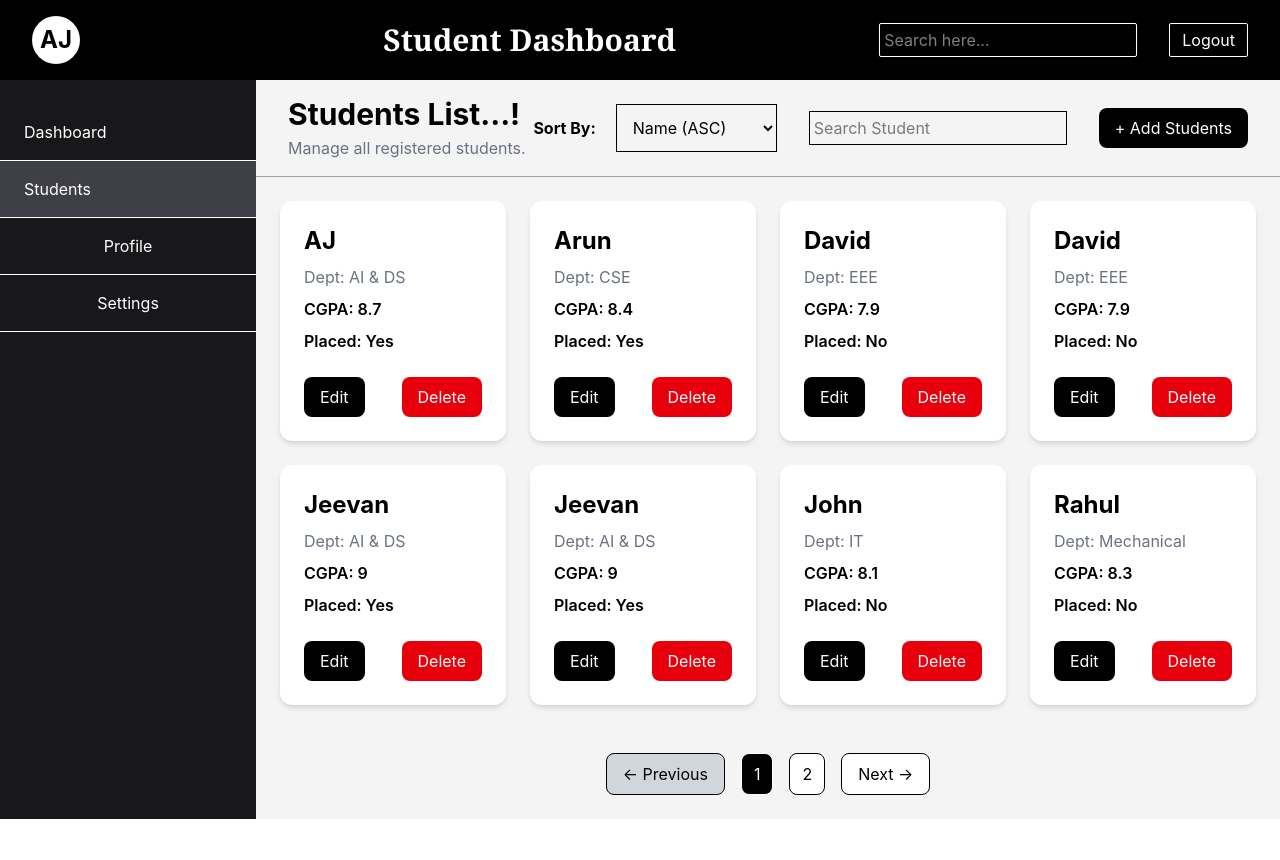
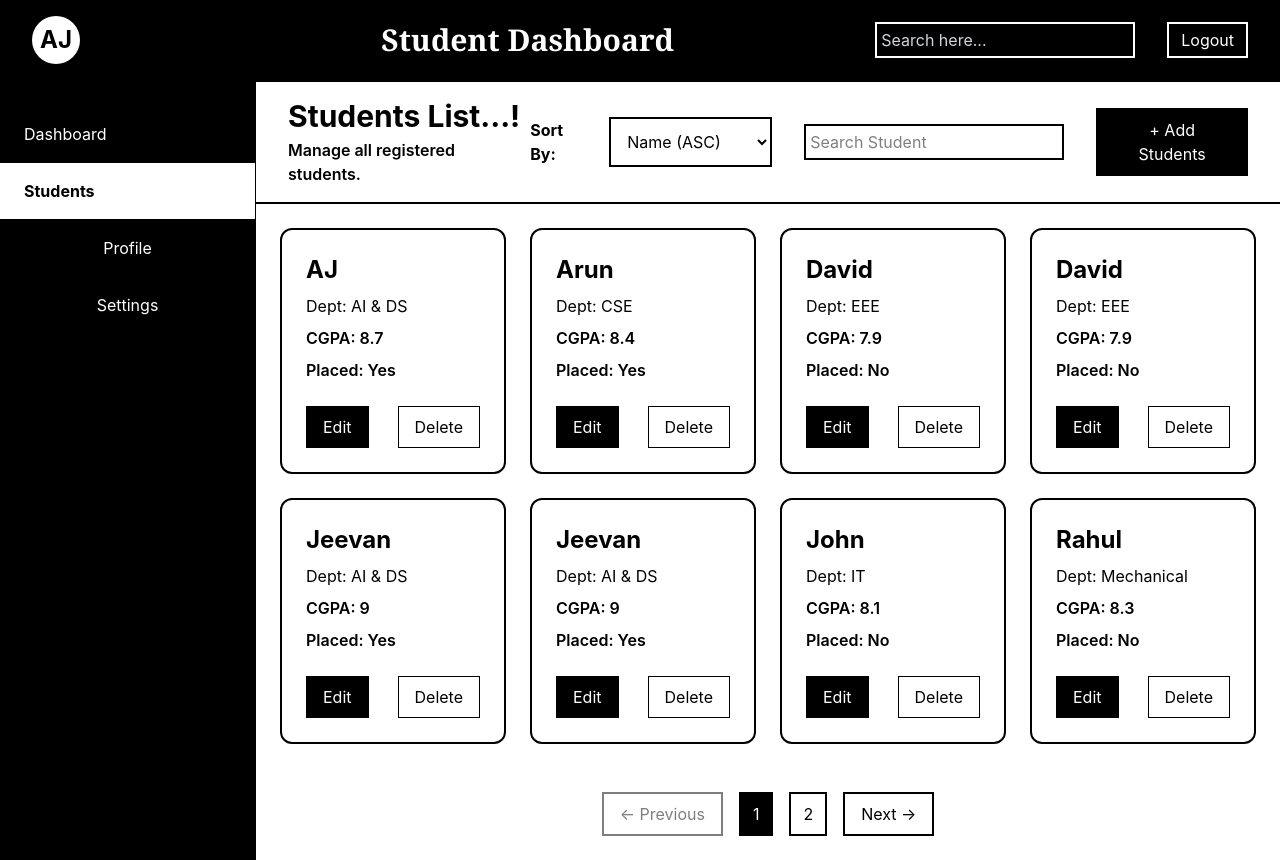
Before and after one commit to ArunJeevan29/Student_Management_System, a React (Vite) app in the folder client/: page /students in a window 1280 px wide. Before the commit the page ends 819 px from the top, so only its background shows below. Built offline with nearby package versions, Linux system fonts and the light colour scheme; the HTML template or start-up script is replaced by a standard one.

Commit message:
style: apply strict black and white theme across components

```diff
--- a/client/src/components/DashboardCard.jsx
+++ b/client/src/components/DashboardCard.jsx
@@ -2,7 +2,7 @@ import { useState } from "react";
 
 function DashboardCard({ title, value }) {
   return (
-    <div className="flex flex-col border rounded-lg p-7 shadow hover:shadow-2xl transition justify-center">
+    <div className="flex flex-col border-2 border-black p-7 bg-white text-black hover:bg-black hover:text-white transition justify-center">
       <h2 className="text-xl font-bold">{title}</h2>
       <h1 className="text-2xl mt-2">{value}</h1>
     </div>
--- a/client/src/components/DeleteModal.jsx
+++ b/client/src/components/DeleteModal.jsx
@@ -1,11 +1,11 @@
 function DeleteModal({deleteStudent, handleCancelShowDelete,selectedDeleteStudent}) {
     return(
         <div className="fixed inset-0 bg-black/40 flex justify-center items-center">
-            <div className="border flex flex-col justify-between h-52 bg-white p-10 rounded-xl shadow-xl w-96">
+            <div className="border-2 border-black flex flex-col justify-between h-52 bg-white p-10 shadow-xl w-96">
                 <h1 className="text-xl font-bold">Do you want to delete {selectedDeleteStudent.name}...?</h1>
                 <div className="flex justify-between p-10">
-                    <button onClick={handleCancelShowDelete} className="border px-4 py-2 cursor-pointer rounded-lg hover:bg-gray-100">Cancel</button>
-                    <button onClick={() => deleteStudent(selectedDeleteStudent.id)} className="px-4 py-2 text-white bg-red-600 rounded-lg cursor-pointer hover:bg-red-700">Delete</button>
+                    <button onClick={handleCancelShowDelete} className="border border-black px-4 py-2 cursor-pointer bg-white text-black hover:bg-black hover:text-white transition">Cancel</button>
+                    <button onClick={() => deleteStudent(selectedDeleteStudent.id)} className="px-4 py-2 text-white bg-black border border-black cursor-pointer hover:bg-white hover:text-black transition">Delete</button>
                 </div>
             </div>
         </div>
--- a/client/src/components/Navbar.jsx
+++ b/client/src/components/Navbar.jsx
@@ -1,11 +1,11 @@
 function Navbar() {
     return(
-        <nav className="flex flex-row items-center justify-between px-8 py-4 bg-black text-white ">
+        <nav className="flex flex-row items-center justify-between px-8 py-4 bg-black text-white border-b-2 border-black">
             <h1 className=" flex items-center text-2xl font-bold p-2 rounded-3xl bg-white text-black">AJ</h1>
             <h1 className="text-3xl font-bold ml-25 font-serif">Student Dashboard</h1>
             <div className="flex gap-8">
-                <input type="text" placeholder="Search here..." className="border p-1 rounded-xs"/>
-                <button className="border hover:text-black hover:bg-white px-3 py-1 transition duration-300 rounded-xs">Logout</button>
+                <input type="text" placeholder="Search here..." className="border-2 border-white p-1 bg-black text-white placeholder-gray-300 outline-none"/>
+                <button className="border-2 border-white hover:bg-white hover:text-black px-3 py-1 transition duration-300">Logout</button>
             </div>
         </nav>
     )
--- a/client/src/components/Sidebar.jsx
+++ b/client/src/components/Sidebar.jsx
@@ -2,12 +2,12 @@ import { NavLink } from "react-router-dom";
 
 function Sidebar() {
     return(
-        <aside className="flex flex-col w-64 bg-zinc-900 text-white">
+        <aside className="flex flex-col w-64 bg-black text-white border-r border-black">
             <div className="flex flex-col py-6">
-                <NavLink to="/" className={({isActive}) => isActive ? "bg-zinc-700 border-b px-6 py-4" : "border-b px-6 py-4 hover:bg-zinc-800"}>Dashboard</NavLink>
-                <NavLink to="/students" className={({isActive}) => isActive ? "bg-zinc-700 border-b px-6 py-4" : "border-b px-6 py-4 hover:bg-zinc-800"}>Students</NavLink>
-                <button className="border-b left-0 px-6 py-4 hover:bg-zinc-800 transition">Profile</button>
-                <button className="border-b left-0 px-6 py-4 hover:bg-zinc-800 transition">Settings</button>
+                <NavLink to="/" className={({isActive}) => isActive ? "bg-white text-black border-b border-black px-6 py-4 font-bold" : "border-b border-black px-6 py-4 hover:bg-white hover:text-black transition"}>Dashboard</NavLink>
+                <NavLink to="/students" className={({isActive}) => isActive ? "bg-white text-black border-b border-black px-6 py-4 font-bold" : "border-b border-black px-6 py-4 hover:bg-white hover:text-black transition"}>Students</NavLink>
+                <button className="border-b border-black left-0 px-6 py-4 hover:bg-white hover:text-black transition">Profile</button>
+                <button className="border-b border-black left-0 px-6 py-4 hover:bg-white hover:text-black transition">Settings</button>
             </div>
         </aside>
     )
--- a/client/src/components/StudentCard.jsx
+++ b/client/src/components/StudentCard.jsx
@@ -1,22 +1,22 @@
+import { memo } from "react";
 import { useNavigate } from "react-router-dom";
-import Students from "../pages/Students";
 
 function StudentCard({student,changeSelectedStudents, handleShowDelete}) {
     const navigate = useNavigate()
     return(
-        <div className="p-6 bg-white rounded-xl shadow-md hover:shadow-lg transition cursor-pointer" onClick={() => navigate(`/students/${student.id}`)}>
+        <div className="p-6 bg-white border-2 border-black rounded-xl hover:bg-black hover:text-white transition cursor-pointer group" onClick={() => navigate(`/students/${student.id}`)}>
             <div>
                 <h2 className="text-2xl font-bold">{student.name}</h2>
-                <h3 className="text-gray-500 mt-2">Dept: {student.department}</h3>
-                <h3 className="font-semibold mt-2">CGPA: {student.cgpa}</h3>
-                <h3 className="font-semibold mt-2">Placed: {student.placed ? "Yes" : "No"}</h3>
+                <h3 className="group-hover:text-white mt-2">Dept: {student.department}</h3>
+                <h3 className="font-semibold group-hover:text-white mt-2">CGPA: {student.cgpa}</h3>
+                <h3 className="font-semibold group-hover:text-white mt-2">Placed: {student.placed ? "Yes" : "No"}</h3>
             </div>
             <div className="flex justify-between mt-6">
-                <button onClick={(e) => {e.stopPropagation(); changeSelectedStudents(student)}} className="bg-black text-white px-4 py-2 rounded-lg hover:bg-zinc-800 transition">Edit</button>
-                <button className="bg-red-600 text-white px-4 py-2 rounded-lg hover:bg-red-700 transition" onClick={(e) =>{e.stopPropagation(); handleShowDelete(student)}}>Delete</button>
+                <button onClick={(e) => {e.stopPropagation(); changeSelectedStudents(student)}} className="bg-black text-white px-4 py-2 border border-black hover:bg-white hover:text-black transition">Edit</button>
+                <button className="bg-white text-black border border-black px-4 py-2 hover:bg-black hover:text-white transition" onClick={(e) =>{e.stopPropagation(); handleShowDelete(student)}}>Delete</button>
             </div>
         </div>
     )
 }
 
-export default StudentCard;
+export default memo(StudentCard);
--- a/client/src/pages/StudentDetails.jsx
+++ b/client/src/pages/StudentDetails.jsx
@@ -11,8 +11,8 @@ function StudentDetails({ students }) {
   return (
     <>
       {student ? (
-        <div className="flex justify-center items-center bg-gray-100 p-8 w-full">
-          <div className="bg-white shadow-lg rounded-xl p-8 w-125">
+        <div className="flex justify-center items-center bg-white p-8 w-full">
+          <div className="bg-white border-2 border-black p-8 w-125">
             <h1 className="text-3xl font-bold mb-8">Student Profile</h1>
             <div className="space-y-5">
               <div className="flex justify-between">
@@ -32,7 +32,7 @@ function StudentDetails({ students }) {
                 <span>{student.placed ? "✅ Yes" : "❌ No"}</span>
               </div>
               <div className="mt-8">
-                <button onClick={() => navigate(-1)} className="bg-black text-white px-5 py-2 rounded-lg hover:bg-zinc-800 transition">← Back</button>
+                <button onClick={() => navigate(-1)} className="bg-black text-white px-5 py-2 border-2 border-black hover:bg-white hover:text-black transition">← Back</button>
               </div>
             </div>
           </div>
--- a/client/src/pages/Students.jsx
+++ b/client/src/pages/Students.jsx
@@ -1,4 +1,4 @@
-import { useState, useMemo } from "react";
+import { useState, useMemo, useCallback } from "react";
 import StudentCard from "../components/StudentCard";
 import AddStudentForm from "../components/AddStudentForm";
 import DeleteModal from "../components/DeleteModal";
@@ -59,15 +59,15 @@ function Students({ students, setStudents }) {
     setStudents(updatedStudents);
   }
 
-  function changeSelectedStudents(student){
+  const changeSelectedStudents = useCallback((student) => {
     setSelectedStudent(student);
     setShowForm(true);
-  };
+  }, []);
 
-  function handleShowForm(){
+  const handleShowForm = useCallback(() => {
     setShowForm(false);
     setSelectedStudent(null);
-  }
+  }, []);
 
   function deleteStudent(id){
     const newArray = students.filter((student) => student.id !== id);
@@ -79,59 +79,59 @@ function Students({ students, setStudents }) {
     setShowDeletedModal(false);
   }
 
-  function handleShowDelete(student){
+  const handleShowDelete = useCallback((student) => {
     setSelectedDeleteStudent(student)
     setShowDeletedModal(true);
-  }
+  }, []);
 
-  function handleCancelShowDelete(){
+  const handleCancelShowDelete = useCallback(() => {
     setSelectedDeleteStudent(null);
     setShowDeletedModal(false);
-  }
+  }, []);
 
   return (
     <div className="flex flex-col flex-1">
-      <div className="flex justify-between px-8 py-4 bg-zinc-100 border-b border-zinc-400 items-center">
+      <div className="flex justify-between px-8 py-4 bg-white border-b-2 border-black items-center">
         <div>
           <h1 className="text-3xl font-bold ">Students List...!</h1>
-          <p className="text-gray-500 mt-1">Manage all registered students.</p>
+          <p className="text-black mt-1 font-semibold">Manage all registered students.</p>
         </div>
         <div className="flex gap-8 items-center">
           <div className="flex items-center gap-5">
             <p className="font-bold">Sort By:</p>
-            <select value={sortBy} className="border p-3" onChange={(event) => {setSortBy(event.target.value); setCurrentPage(1);}}>
+            <select value={sortBy} className="border-2 border-black p-3 bg-white text-black" onChange={(event) => {setSortBy(event.target.value); setCurrentPage(1);}}>
               <option value="name-asc">Name (ASC)</option>
               <option value="name-desc">Name (Desc)</option>
               <option value="cgpa-high">Cgpa (Highest)</option>
               <option value="cgpa-low">Cgpa (Lowest)</option>
             </select>
           </div>
-          <input type="text" value={searchStudent} onChange={(event) => {setSearchStudent(event.target.value); setCurrentPage(1);}} className="border p-1" placeholder="Search Student"/>
+          <input type="text" value={searchStudent} onChange={(event) => {setSearchStudent(event.target.value); setCurrentPage(1);}} className="border-2 border-black p-1" placeholder="Search Student"/>
           <button
             onClick={() => setShowForm(true)}
-            className="bg-black text-white px-4 py-2 rounded-lg hover:bg-zinc-800 transition duration-300 cursor-pointer"
+            className="bg-black text-white border-2 border-black px-4 py-2 hover:bg-white hover:text-black transition duration-300 cursor-pointer"
           >
             + Add Students
           </button>
         </div>
       </div>
       { students.length == 0 ? (
-        <div className="flex flex-1 flex-col gap-4 text-center justify-center items-center bg-zinc-100">
+        <div className="flex flex-1 flex-col gap-4 text-center justify-center items-center bg-white">
             <h1 className="text-3xl font-bold">No Students Yet... </h1>
             <button
               onClick={() => setShowForm(true)}
-              className="bg-black text-white px-4 py-2 rounded-lg hover:bg-zinc-800 transition duration-300 cursor-pointer"
+              className="bg-black text-white border-2 border-black px-4 py-2 hover:bg-white hover:text-black transition duration-300 cursor-pointer"
               >
               + Add Students
             </button>
         </div>
       ) : filteredStudents.length === 0 ? (
-        <div className="flex flex-1 flex-col gap-4 text-center justify-center items-center bg-zinc-100">
+        <div className="flex flex-1 flex-col gap-4 text-center justify-center items-center bg-white">
             <h1 className="text-3xl font-bold">No Students Found... </h1>
         </div>
       ) : (
         <>
-          <div className="flex-1 grid grid-cols-4 gap-6 p-6 bg-zinc-100 content-start">
+          <div className="flex-1 grid grid-cols-4 gap-6 p-6 bg-white content-start">
             {currentStudents.map((student) => (
                 <StudentCard
                 key={student.id}
@@ -141,16 +141,16 @@ function Students({ students, setStudents }) {
                 />
             ))}
           </div>
-          <div className="flex justify-center items-center gap-4 py-6 bg-zinc-100">
-            <button disabled={currentPage === 1} onClick={() => setCurrentPage(currentPage-1)} className="px-4 py-2 border rounded-lg bg-white hover:bg-gray-100 disabled:bg-gray-300 disabled:cursor-not-allowed">← Previous</button>
+          <div className="flex justify-center items-center gap-4 py-6 bg-white">
+            <button disabled={currentPage === 1} onClick={() => setCurrentPage(currentPage-1)} className="px-4 py-2 border-2 border-black bg-white text-black hover:bg-black hover:text-white disabled:opacity-50 disabled:cursor-not-allowed">← Previous</button>
             {
               Array.from({length: totalPages}, (_, index) => (
-                <button key={index} onClick={() => setCurrentPage(index + 1)} className={`px-3 py-2 border rounded-lg ${currentPage === index + 1 ? "bg-black text-white" : "bg-white hover:bg-gray-100"}`}>
+                <button key={index} onClick={() => setCurrentPage(index + 1)} className={`px-3 py-2 border-2 border-black ${currentPage === index + 1 ? "bg-black text-white" : "bg-white text-black hover:bg-black hover:text-white"}`}>
                   {index + 1}
                 </button>
               ))
             }
-            <button disabled={currentPage === totalPages} onClick={() => setCurrentPage(currentPage+1)} className="px-4 py-2 border rounded-lg bg-white hover:bg-gray-100 disabled:bg-gray-300 disabled:cursor-not-allowed" >Next →</button>
+            <button disabled={currentPage === totalPages} onClick={() => setCurrentPage(currentPage+1)} className="px-4 py-2 border-2 border-black bg-white text-black hover:bg-black hover:text-white disabled:opacity-50 disabled:cursor-not-allowed" >Next →</button>
           </div>
         </>
       )}
```
Also changed, not shown: client/src/components/AddStudentForm.jsx (+10 -10 lines).
